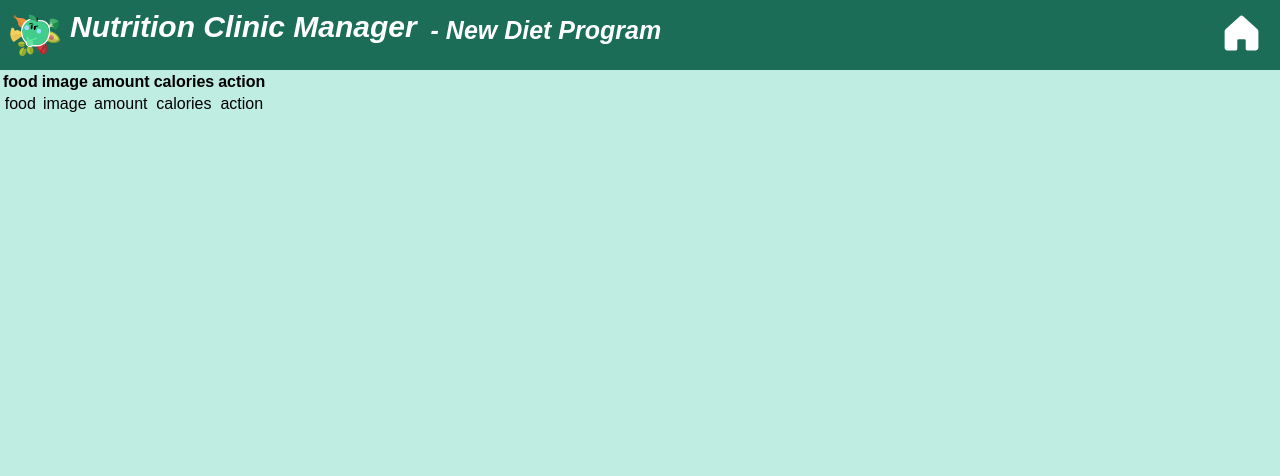
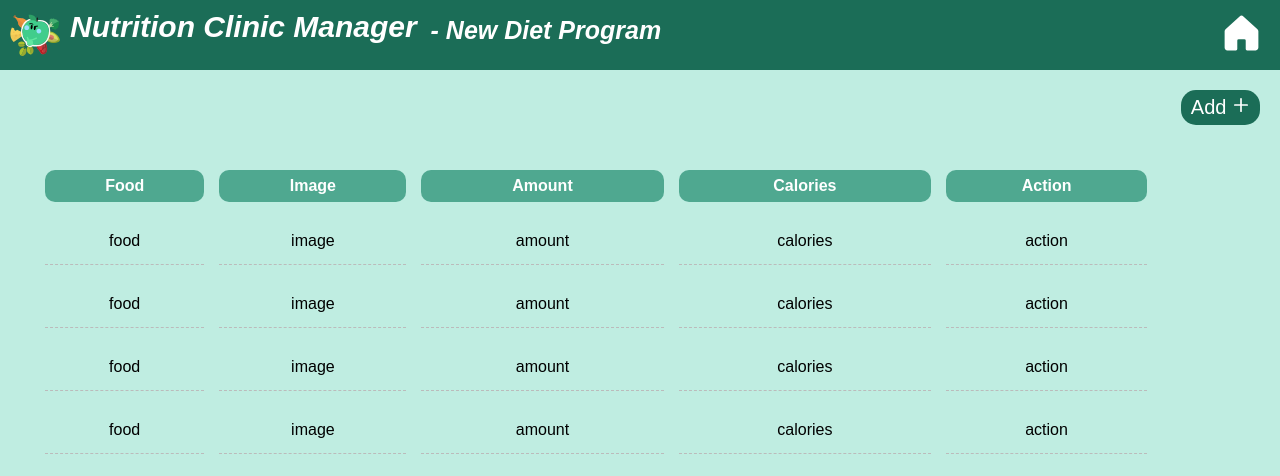
Before and after one commit to raghad-ns/nutritionist-app, a React (Create React App) app: page /foodTable in a window 1280 px wide. Shown: the top 476 px of the page. Built offline with nearby package versions, Linux system fonts and the light colour scheme; a web font is replaced by a local one.

Commit message:
the general style of (Manage food table) page

```diff
--- a/src/index.css
+++ b/src/index.css
@@ -30,10 +30,33 @@ body {
 
 .homePageButtons:hover {
   box-shadow: 2px 2px 5px 2px rgba(84, 209, 176, 0.371);
-   transition: all 0.1s ease-in-out;
+  transition: all 0.1s ease-in-out;
 }
 
 .homePageButtons:focus {
   box-shadow: -2px -2px 5px 2px rgba(84, 209, 176, 0.371);
-   transition: all 0.1s ease-in-out;
+  transition: all 0.1s ease-in-out;
 }
+
+.innerButtonWrapper {
+  display: flex;
+  justify-content: flex-end;
+  margin: 20px;
+}
+
+.innerButton {
+  font-size: 20px;
+  height: 30px;
+  color: white;
+  background-color: rgb(27, 109, 87);
+  border: none;
+  height: 35px;
+  padding: 5px 10px;
+  width: fit-content;
+  border-radius: 15px;
+}
+
+.innerButton:hover {
+  box-shadow: 1px 1px 3px 1px rgba(27, 109, 87, 0.382);
+  transition: all 0.1s ease-in-out;
+}
--- a/src/pages/food-table/food-table.css
+++ b/src/pages/food-table/food-table.css
@@ -0,0 +1,20 @@
+
+.foodTable > table {
+    width: 90%;
+    margin: 0 auto;
+    margin: 20px;
+    padding: 10px;
+}
+.foodTable > table > thead > tr > th {
+    background-color: rgba(36, 141, 113, 0.714);
+    color: white;
+    text-transform: capitalize;
+    margin: 30px;
+    border-radius: 10px;
+    height: 30px;
+}
+
+.foodTable > table > tbody > tr > td {
+    height: 45px;
+    border-bottom: 1px dashed #bbb;
+}
--- a/src/pages/food-table/food-table.page.jsx
+++ b/src/pages/food-table/food-table.page.jsx
@@ -1,10 +1,17 @@
 import React from 'react'
+import { Plus } from 'phosphor-react'
+import './food-table.css'
 import FoodRow from '../../components/food-table/food-row/food-row.component'
 
 const FoodTable = () => {
+
     return (
-        <div>
-            <table>
+        <div className='foodTable'>
+            <div className='innerButtonWrapper'>
+                <button className='innerButton'>Add <Plus size={18} weight='bold' /></button>
+            </div>
+            <table cellSpacing={15}>
+                <thead>
                     <tr>
                         <th>food</th>
                         <th>image</th>
@@ -12,7 +19,13 @@ const FoodTable = () => {
                         <th>calories</th>
                         <th>action</th>
                     </tr>
-                <FoodRow/>
+                </thead>
+                <tbody>
+                    <FoodRow />
+                    <FoodRow />
+                    <FoodRow />
+                    <FoodRow />
+                </tbody>
             </table>
         </div>
     )
```
Lines whose indentation alone changed are shown as unchanged.
